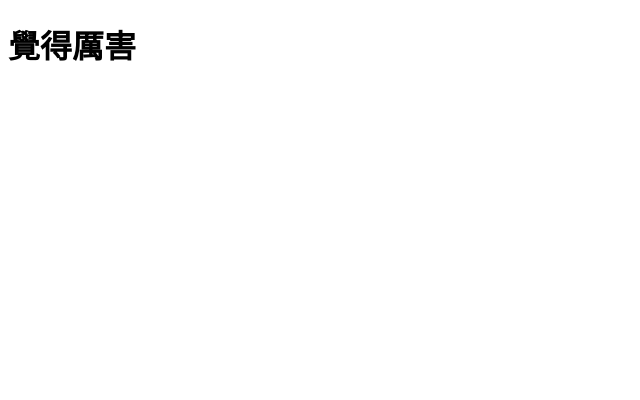
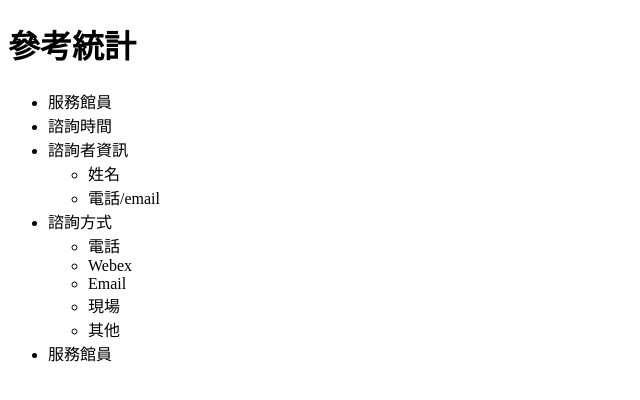
Before and after one commit to TouTzu/NCKUMEDLIB, a plain HTML site: page index.html in a window 1280 px wide. Shown: the whole page, without its empty margins (0-640 px from the left). Drawn offline with Linux system fonts and the light colour scheme.

Commit message:
Update index.html

```diff
--- a/index.html
+++ b/index.html
@@ -2,9 +2,32 @@
 <html>
   <head>
     <meta charset="utf-8">
-    <title>你好，GitHub</title>
+    <title>成大醫圖參考統計</title>
   </head>
   <body>
-    <h1>覺得厲害</h1>
+    <h1>參考統計</h1>
+    <ul>
+      <li>服務館員</li>
+      <li>諮詢時間</li>
+      <li>
+        諮詢者資訊
+        <ul>
+           <li>姓名</li>
+           <li>電話/email</li>
+        </ul>
+      </li>
+      <li>
+        諮詢方式
+         <ul>
+          <li>電話</li>
+          <li>Webex</li>
+          <li>Email</li>
+          <li>現場</li>
+          <li>其他</li>
+         </ul>
+      </li>
+      <li>服務館員</li>
+
+    </ul>
   </body>
 </html>
```
